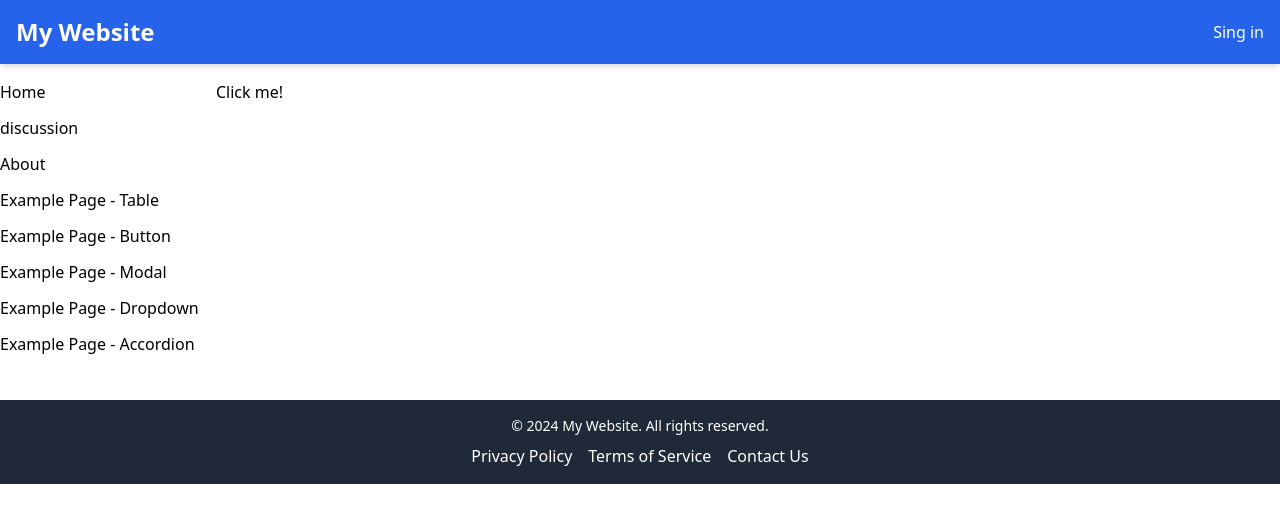
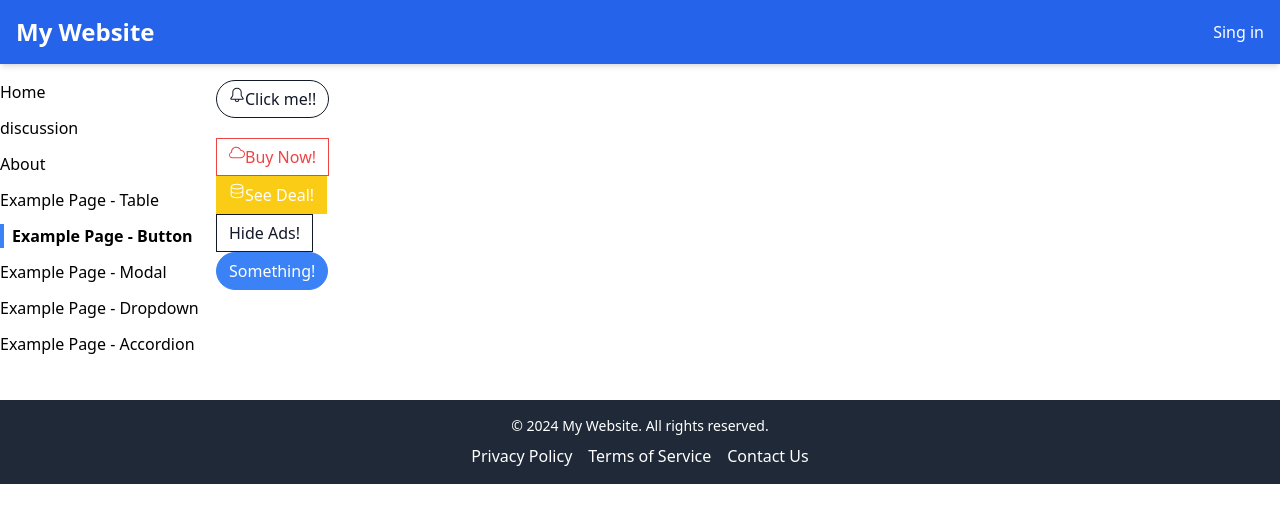
Before and after one commit to kirbeee/thu-senior-project, a React (Create React App) app in the folder client/: page /button in a window 1280 px wide. Shown: the top 522 px of the page. Built offline with nearby package versions, Linux system fonts and the light colour scheme.

Commit message:
finish the button page

```diff
--- a/client/package.json
+++ b/client/package.json
@@ -14,10 +14,12 @@
     "http-proxy-middleware": "^2.0.6",
     "react": "^18.2.0",
     "react-dom": "^18.2.0",
+    "react-icons": "^5.3.0",
     "react-redux": "^9.1.0",
     "react-router-dom": "^6.26.2",
     "react-scripts": "5.0.1",
     "redux": "^5.0.1",
+    "tailwind-merge": "^2.5.2",
     "tailwindcss": "^3.4.9",
     "web-vitals": "^2.1.4"
   },
--- a/client/src/App.js
+++ b/client/src/App.js
@@ -11,7 +11,6 @@
 import ModalPage from "./pages/example-page/ModalPage";
 import DropdownPage from "./pages/example-page/DropdownPage";
 import AccordionPage from "./pages/example-page/AccordianPage";
-
 
 
 function App() {
--- a/client/src/components/Button.js
+++ b/client/src/components/Button.js
@@ -0,0 +1,55 @@
+import classNames from "classnames";
+import {twMerge} from "tailwind-merge"
+
+function Button({
+    children,
+    primary,
+    secondary,
+    success,
+    warning,
+    danger,
+    outline,
+    rounded,
+    ...props
+                }) {
+    const classes = twMerge(
+        classNames(
+            props.className,
+            "item-center flex px-3 py-1.5 border",
+            {
+                'border-blue-500 bg-blue-500 text-white': primary,
+                'border-gray-900 bg-gray-900 text-white': secondary,
+                'border-green-500 bg-green-500 text-white': success,
+                'border-yellow-400 bg-yellow-400 text-white': warning,
+                'border-red-500 bg-red-500 text-white': danger,
+                'rounded-full': rounded,
+                'bg-white': outline,
+                'text-blue-500': outline && primary,
+                'text-gray-900': outline && secondary,
+                'text-green-500': outline && success,
+                'text-yellow-400': outline && warning,
+                'text-red-500': outline && danger
+            }
+        )
+    )
+
+    return <button {...props} className={classes}>{children}</button>
+}
+
+// TODO: Figure out what this does
+Button.prototype = {
+    checkVariationValue : ({primary, secondary, success, warning, danger}) =>{
+        const count = Number(!!primary)
+            + Number(!!secondary)
+            + Number(!!success)
+            + Number(!!warning)
+            + Number(!!danger);
+        if (count>1){
+            return new Error(
+                `You can only have one of primary, secondary, success, warning, danger`
+            );
+        }
+    },
+}
+
+export default Button;
--- a/client/src/components/Sidebar.js
+++ b/client/src/components/Sidebar.js
@@ -1,4 +1,5 @@
-import {Link} from 'react-router-dom';
+import {Link, useLocation} from 'react-router-dom';
+import classNames from "classnames";
 
 function Sidebar(){
     const links =[
@@ -11,13 +12,17 @@
         {label: "Example Page - Dropdown", path: '/dropdown'},
         {label: "Example Page - Accordion", path: '/accordion'},
     ]
+    const location = useLocation();
+    const renderedLinks = links.map((link) => {
+        const checkIsCurrentPath = location.pathname === link.path
+        const activeClassName="font-bold border-l-4 border-blue-500 pl-2"
+        const classes = classNames('mb-3 hover:text-blue-500', checkIsCurrentPath && activeClassName)
 
-    const renderedLinks = links.map((link) => {
         return <Link
             key={link.label}
             to={link.path}
-            className='mb-3'
-            activeClassName="font-bold border-l-4 border-blue-500 pl-2"
+            className={classes}
+
         >
             {link.label}</Link>
     })
--- a/client/src/pages/example-page/ButtonPage.js
+++ b/client/src/pages/example-page/ButtonPage.js
@@ -1,9 +1,42 @@
-import {Button} from "@headlessui/react";
+import Button from "../../components/Button";
+import { GoBell, GoCloud, GoDatabase } from 'react-icons/go';
 
 function ButtonPage() {
     return (
         <div>
-            <Button>Click me!</Button>
+            <div>
+                <Button
+                    secondary
+                    outline
+                    rounded
+                    className="mb-5"
+                >
+                    <GoBell/>
+                    Click me!!
+                </Button>
+            </div>
+            <div>
+                <Button danger outline >
+                    <GoCloud/>
+                    Buy Now!
+                </Button>
+            </div>
+            <div>
+                <Button warning >
+                    <GoDatabase/>
+                    See Deal!
+                </Button>
+            </div>
+            <div>
+                <Button secondary outline>
+                    Hide Ads!
+                </Button>
+            </div>
+            <div>
+                <Button primary rounded>
+                    Something!
+                </Button>
+            </div>
         </div>
     )
 }
```
Also changed, not shown: 1 other file (tests, documents, lock files or other folders). Lines whose indentation alone changed are shown as unchanged.
